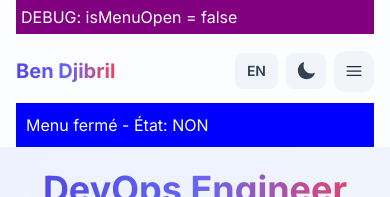
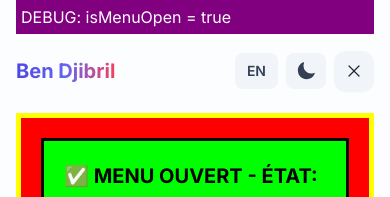
Before and after one commit to azerty-78/Ben-Djibril, a React (Vite) app: page / in a window 390 px wide. Both pictures are taken after a click on the button 354 px from the left and 71 px from the top of the page. Shown: the top 197 px of the page. Built offline with nearby package versions, Linux system fonts and the light colour scheme; no server answers.

Commit message:
feat: add debug logging for menu state changes and refine Navbar structure for improved readability and functionality

```diff
--- a/src/shared/Navbar.tsx
+++ b/src/shared/Navbar.tsx
@@ -18,6 +18,11 @@ function Navbar() {
   useEffect(() => {
     setIsMenuOpen(false)
   }, [location.pathname])
+
+  // Debug: logger quand l'état change
+  useEffect(() => {
+    console.log('🔄 État isMenuOpen a changé:', isMenuOpen)
+  }, [isMenuOpen])
 
   // Détecter le scroll pour améliorer l'effet visuel
   useEffect(() => {
@@ -163,8 +168,11 @@ function Navbar() {
             <button
               onClick={() => {
                 console.log('Bouton cliqué, état actuel:', isMenuOpen)
-                setIsMenuOpen(!isMenuOpen)
-                console.log('Nouvel état:', !isMenuOpen)
+                setIsMenuOpen((prev) => {
+                  const newState = !prev
+                  console.log('Nouvel état calculé:', newState)
+                  return newState
+                })
               }}
                   aria-label="Menu"
               className="p-2.5 rounded-xl bg-secondary-100 dark:bg-secondary-800 text-secondary-800 dark:text-secondary-100 hover:bg-secondary-200 dark:hover:bg-secondary-700 active:scale-95 transition-all duration-200 flex-shrink-0 shadow-sm"
@@ -183,10 +191,9 @@ function Navbar() {
           </div>
         </div>
 
-        {isMenuOpen ? (
         <div
           style={{
-              display: 'block',
+            display: isMenuOpen ? 'block' : 'none',
             position: 'relative',
             zIndex: 1000,
             width: '100%',
@@ -222,16 +229,14 @@ function Navbar() {
             <MobileMenu onNavigate={() => setIsMenuOpen(false)} />
           </div>
         </div>
-        ) : (
         <div style={{
           padding: '10px',
           backgroundColor: 'blue',
           color: 'white',
-            display: 'block'
+          display: isMenuOpen ? 'none' : 'block'
         }}>
           Menu fermé - État: {isMenuOpen ? 'OUI' : 'NON'}
         </div>
-        )}
       </div>
     </header>
   )
```
Lines whose indentation alone changed are shown as unchanged.
